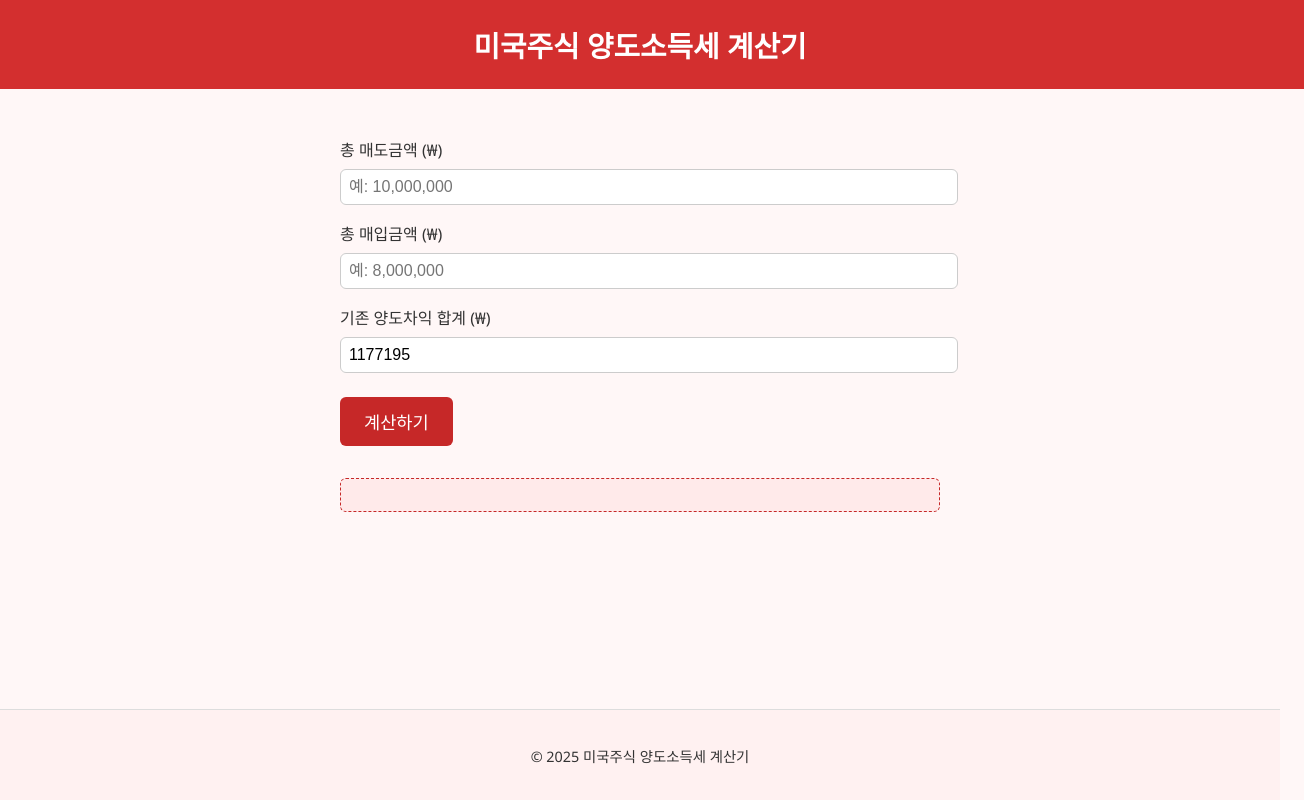
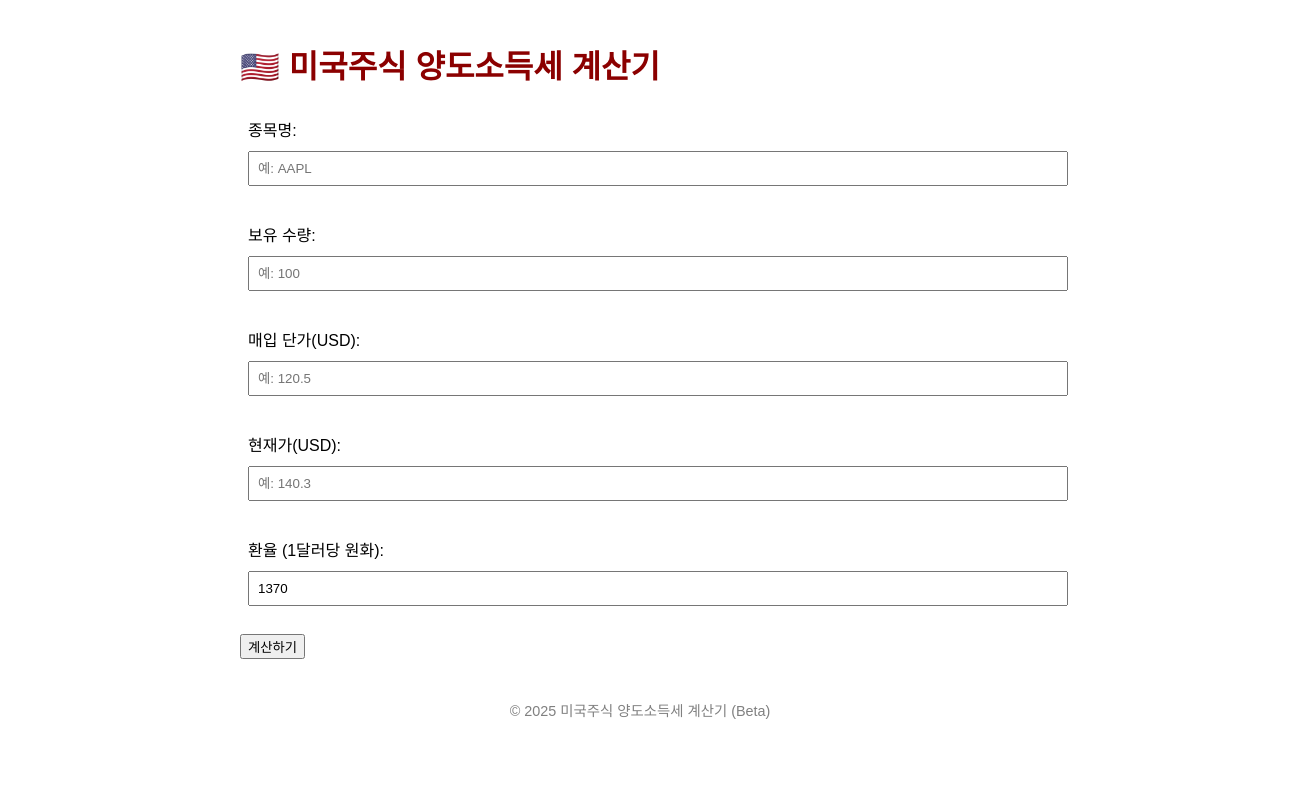
Before and after one commit to stockpark/us-stock-tax-calculator, a plain HTML site: page index.html in a window 1280 px wide. Shown: the whole page, 1304 px wide, since content can reach past the window. Drawn offline with Linux system fonts and the light colour scheme.

Commit message:
Update index.html

```diff
--- a/index.html
+++ b/index.html
@@ -2,125 +2,59 @@
 <html lang="ko">
 <head>
   <meta charset="UTF-8">
-  <meta name="viewport" content="width=device-width, initial-scale=1.0">
-  <meta name="description" content="미국 주식 양도소득세를 실시간으로 계산해보세요. 보유 종목, 수익, 환율 반영 기능 포함!">
-  <meta name="keywords" content="미국주식, 양도소득세, 주식세금계산기, 해외주식 세금">
-  <meta name="author" content="회장님">
-  <title>미국주식 양도소득세 계산기</title>
+  <meta name="viewport" content="width=device-width, initial-scale=1">
+  <title>실시간 미국주식 양도소득세 계산기</title>
   <style>
-    body {
-      font-family: 'Segoe UI', sans-serif;
-      margin: 0;
-      padding: 0;
-      background-color: #fff7f7;
-      color: #333;
-      display: flex;
-      flex-direction: column;
-      align-items: center;
-      padding-bottom: 120px;
-    }
-    header {
-      background-color: #d32f2f;
-      color: white;
-      width: 100%;
-      padding: 1.5rem;
-      text-align: center;
-      font-size: 1.8rem;
-      font-weight: bold;
-    }
-    main {
-      max-width: 600px;
-      margin-top: 2rem;
-      width: 100%;
-      padding: 0 1rem;
-    }
-    label {
-      display: block;
-      margin-top: 1rem;
-      font-weight: 500;
-    }
-    input {
-      width: 100%;
-      padding: 0.5rem;
-      font-size: 1rem;
-      margin-top: 0.5rem;
-      border: 1px solid #ccc;
-      border-radius: 6px;
-    }
-    button {
-      margin-top: 1.5rem;
-      padding: 0.75rem 1.5rem;
-      font-size: 1.1rem;
-      background-color: #c62828;
-      color: white;
-      border: none;
-      border-radius: 6px;
-      cursor: pointer;
-    }
-    .result {
-      margin-top: 2rem;
-      padding: 1rem;
-      border: 1px dashed #c62828;
-      background: #ffeaea;
-      border-radius: 6px;
-    }
-    footer {
-      position: fixed;
-      bottom: 0;
-      width: 100%;
-      height: 90px;
-      background-color: #fff1f1;
-      border-top: 1px solid #ddd;
-      display: flex;
-      align-items: center;
-      justify-content: center;
-      font-size: 0.9rem;
-    }
+    body { font-family: 'Noto Sans KR', sans-serif; padding: 20px; max-width: 800px; margin: auto; }
+    h1 { color: darkred; }
+    label, select, input { display: block; margin: 10px 0; width: 100%; padding: 8px; }
+    table { width: 100%; border-collapse: collapse; margin-top: 20px; }
+    th, td { border: 1px solid #ccc; padding: 10px; text-align: center; }
+    .result { font-weight: bold; margin-top: 20px; font-size: 1.2em; color: darkblue; }
+    footer { margin-top: 40px; text-align: center; font-size: 0.9em; color: gray; }
   </style>
 </head>
 <body>
-  <header>
-    미국주식 양도소득세 계산기
-  </header>
-  <main>
-    <label>총 매도금액 (₩)</label>
-    <input type="number" id="sell" placeholder="예: 10,000,000">
+  <h1>🇺🇸 미국주식 양도소득세 계산기</h1>
 
-    <label>총 매입금액 (₩)</label>
-    <input type="number" id="buy" placeholder="예: 8,000,000">
+  <label>종목명: <input type="text" id="ticker" placeholder="예: AAPL"></label>
+  <label>보유 수량: <input type="number" id="quantity" placeholder="예: 100"></label>
+  <label>매입 단가(USD): <input type="number" id="buyPrice" placeholder="예: 120.5"></label>
+  <label>현재가(USD): <input type="number" id="currentPrice" placeholder="예: 140.3"></label>
+  <label>환율 (1달러당 원화): <input type="number" id="krwRate" placeholder="예: 1370" value="1370"></label>
+  <button onclick="calculate()">계산하기</button>
 
-    <label>기존 양도차익 합계 (₩)</label>
-    <input type="number" id="existing" value="1177195">
+  <div class="result" id="result"></div>
 
-    <button onclick="calculateTax()">계산하기</button>
-
-    <div class="result" id="output"></div>
-  </main>
-
-  <footer>
-    © 2025 미국주식 양도소득세 계산기
-  </footer>
+  <footer>© 2025 미국주식 양도소득세 계산기 (Beta)</footer>
 
   <script>
-    function calculateTax() {
-      const sell = parseFloat(document.getElementById('sell').value) || 0;
-      const buy = parseFloat(document.getElementById('buy').value) || 0;
-      const existing = parseFloat(document.getElementById('existing').value) || 0;
-      const gain = sell - buy;
-      const totalGain = gain + existing;
+    function calculate() {
+      const qty = parseFloat(document.getElementById('quantity').value);
+      const buy = parseFloat(document.getElementById('buyPrice').value);
+      const current = parseFloat(document.getElementById('currentPrice').value);
+      const rate = parseFloat(document.getElementById('krwRate').value);
 
-      let tax = 0;
-      let text = `총 양도차익: ${totalGain.toLocaleString()}원\n`;
-
-      if (totalGain <= 2500000) {
-        text += '✳️ 공제 대상입니다. 세금 없음.';
-      } else {
-        tax = (totalGain - 2500000) * 0.22;
-        text += `과세 대상: ${(totalGain - 2500000).toLocaleString()}원\n`;
-        text += `예상 세금 (22%): ${Math.floor(tax).toLocaleString()}원`;
+      if (isNaN(qty) || isNaN(buy) || isNaN(current) || isNaN(rate)) {
+        document.getElementById('result').innerText = "입력값을 모두 정확히 입력해주세요.";
+        return;
       }
 
-      document.getElementById('output').innerText = text;
+      const gainUSD = (current - buy) * qty;
+      const gainKRW = gainUSD * rate;
+      const taxableKRW = Math.max(0, gainKRW - 2500000); // 기본 공제 250만 원
+      const tax = taxableKRW * 0.22;
+
+      let result = `총 양도차익: ${gainKRW.toLocaleString()}원`;
+
+      if (gainKRW <= 2500000) {
+        result += `\n➡️ 양도소득세 없음 (공제 범위)`;
+      } else {
+        result += `\n과세표준: ${taxableKRW.toLocaleString()}원`;
+        result += `\n예상 양도소득세 (22%): ${Math.round(tax).toLocaleString()}원`;
+      }
+
+      document.getElementById('result').innerText = result;
     }
   </script>
 </body>
```
